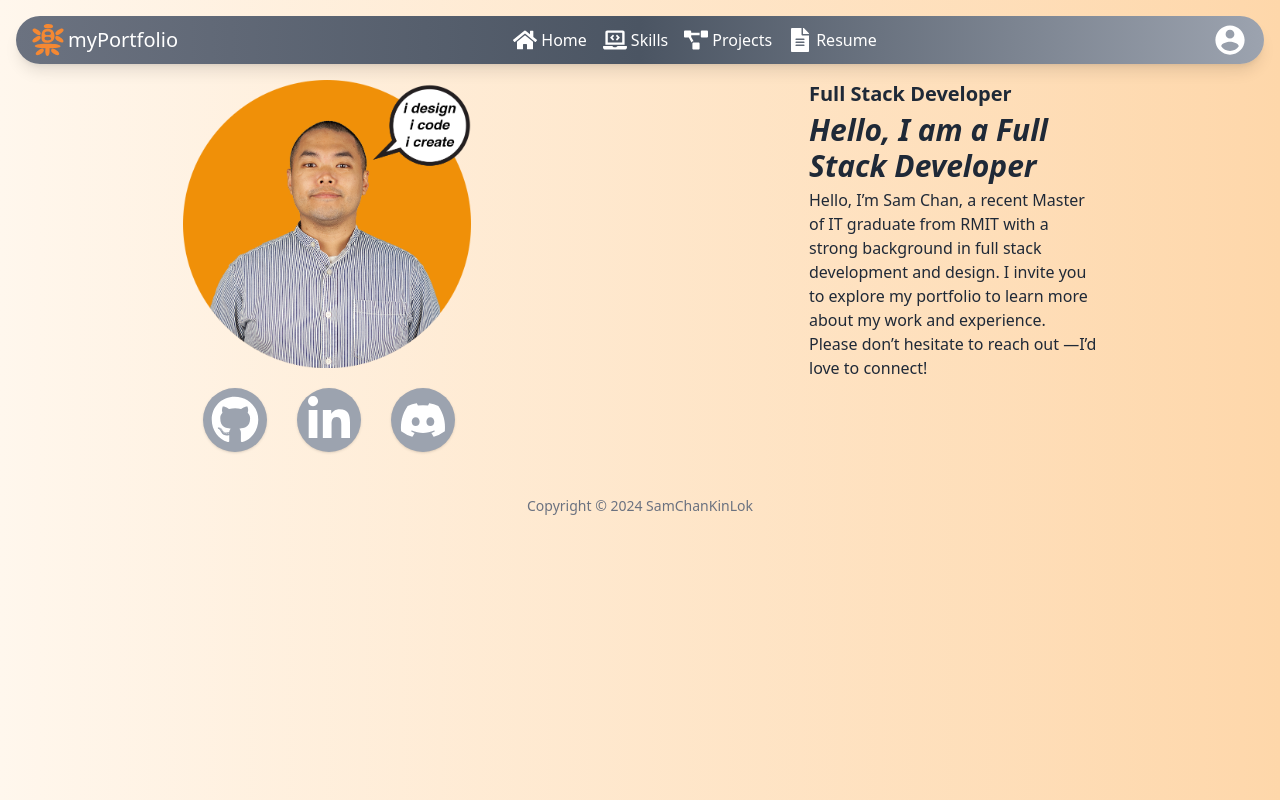
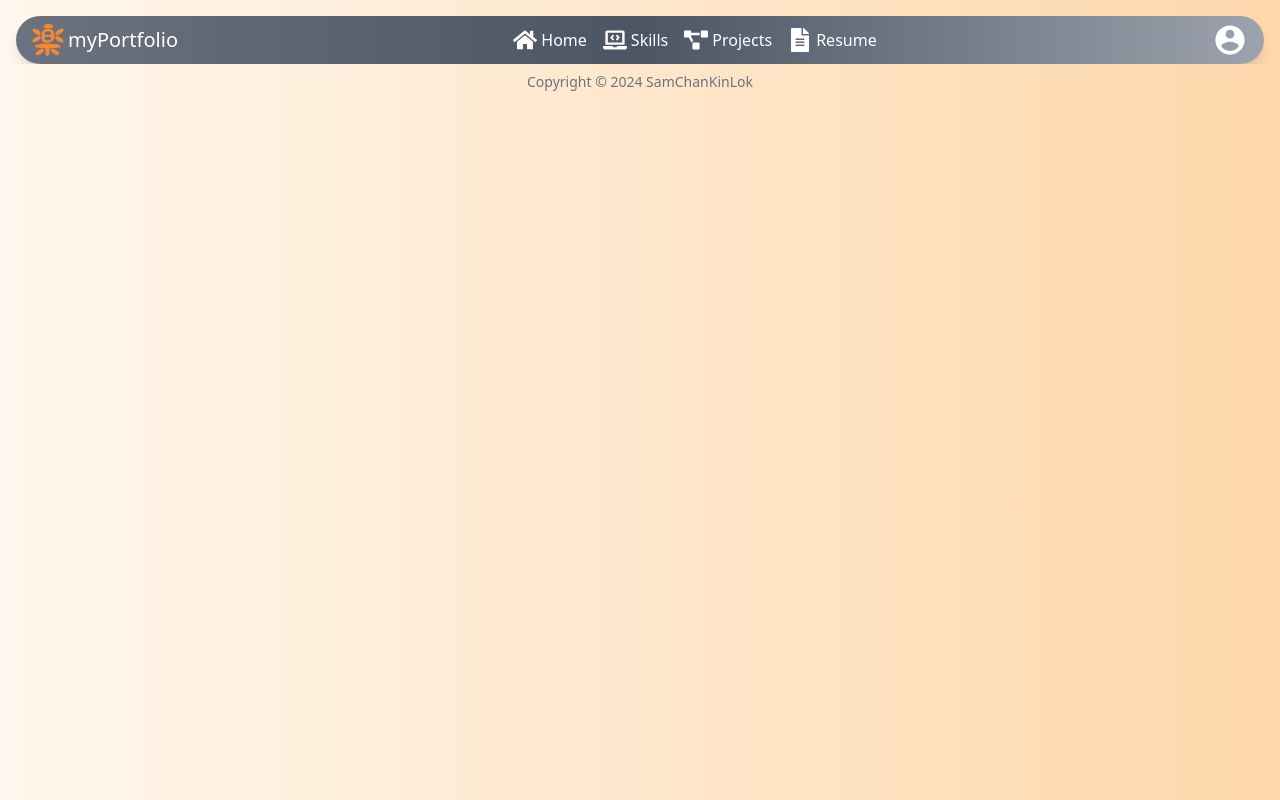
Before and after one commit to samuelckl/myPortfolio, a React (Create React App) app: page / in a window 1280 px wide. Built offline with nearby package versions, Linux system fonts and the light colour scheme.

Commit message:
Update App.js for githubpages

```diff
--- a/src/App.js
+++ b/src/App.js
@@ -16,7 +16,7 @@
         </div>
 
         <Routes>
-           <Route path="/" element={<Home />} />
+           <Route path="/myPortfolio" element={<Home />} />
            <Route path="/skills" element={<Skills />} />
            <Route path="/projects" element={<Projects />} />
            <Route path="/resume" element={<Resume />} />
```
